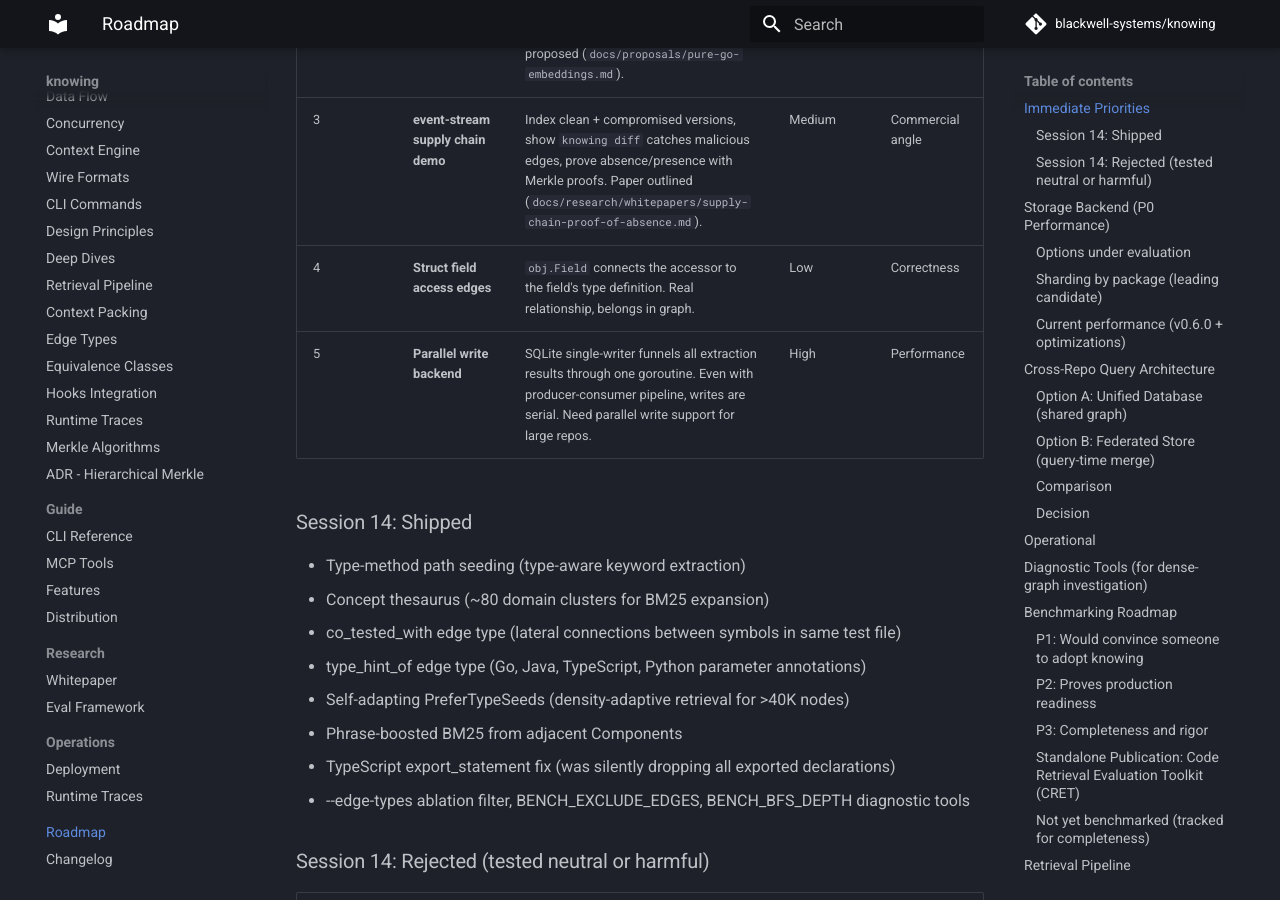
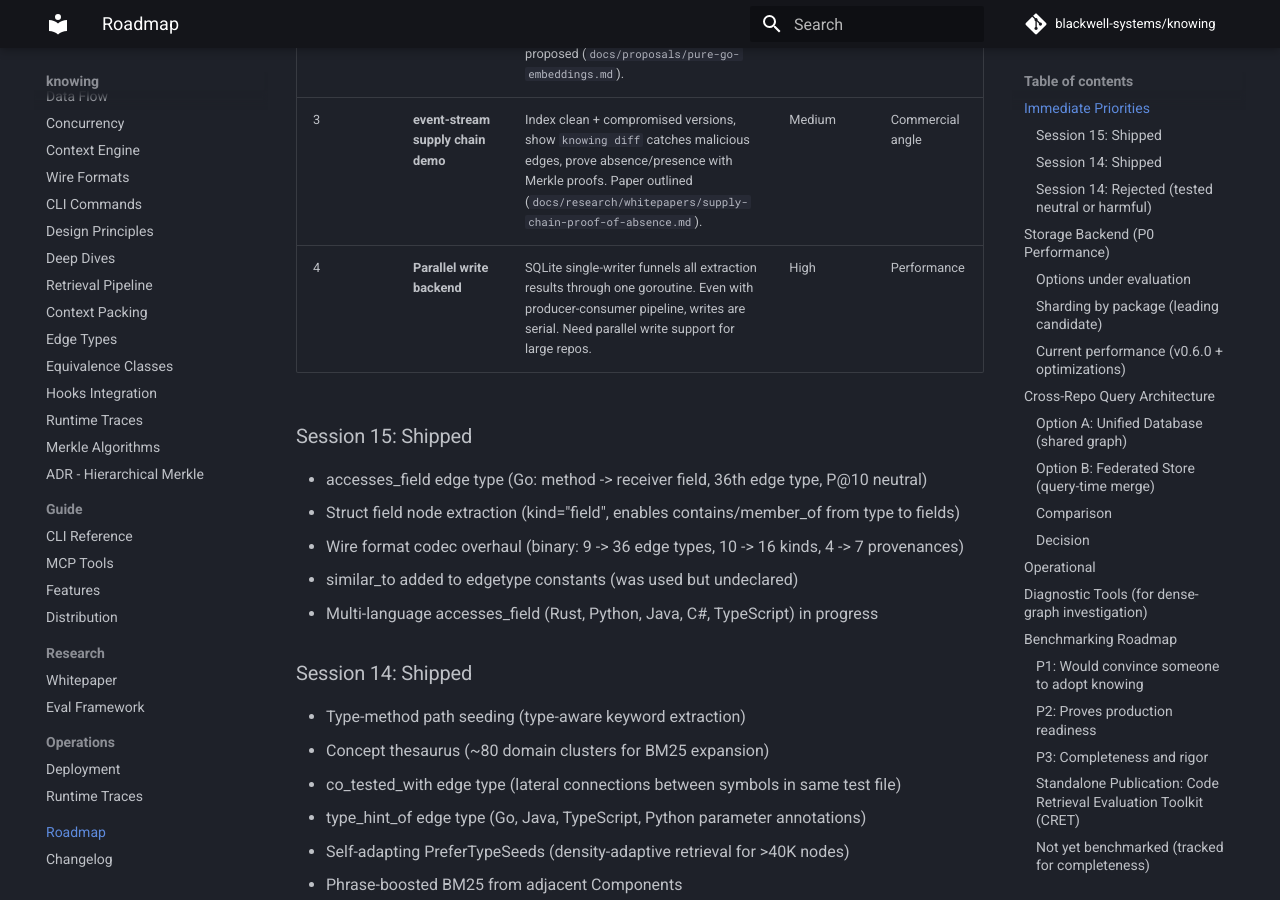
Before and after one commit to blackwell-systems/knowing, an MkDocs documentation site: the page built from docs/roadmap.md, in a window 1280 px wide and 900 px high, scrolled down 561 px. Built offline with MkDocs 1.6.1 and Material for MkDocs 9.7.7, drawn with Linux system fonts in a browser that asks for light colours; comment, search, counter and statistics services are not loaded.

Commit message:
docs: update roadmap (struct field edges shipped, session 15 section)

```diff
--- a/docs/roadmap.md
+++ b/docs/roadmap.md
@@ -9,8 +9,15 @@ What's shipped is in the [changelog](CHANGELOG.md). This document covers what's
 | 1 | **Real users** | Everything else is validated by benchmarks, not usage. Task memory compounds with use. | Ongoing | - |
 | 2 | **Local embeddings (Channel 6)** | Lightweight local embedding model embeds task descriptions and symbol signatures into shared vector space. Bridges vocabulary gap completely: "custom migration operation" finds `Operation.state_forwards` via semantic similarity. Pure Go inference proposed (`docs/proposals/pure-go-embeddings.md`). | High (3-4 days) | +5-15% P@10 |
 | 3 | **event-stream supply chain demo** | Index clean + compromised versions, show `knowing diff` catches malicious edges, prove absence/presence with Merkle proofs. Paper outlined (`docs/research/whitepapers/supply-chain-proof-of-absence.md`). | Medium | Commercial angle |
-| 4 | **Struct field access edges** | `obj.Field` connects the accessor to the field's type definition. Real relationship, belongs in graph. | Low | Correctness |
-| 5 | **Parallel write backend** | SQLite single-writer funnels all extraction results through one goroutine. Even with producer-consumer pipeline, writes are serial. Need parallel write support for large repos. | High | Performance |
+| 4 | **Parallel write backend** | SQLite single-writer funnels all extraction results through one goroutine. Even with producer-consumer pipeline, writes are serial. Need parallel write support for large repos. | High | Performance |
+
+### Session 15: Shipped
+
+- accesses_field edge type (Go: method -> receiver field, 36th edge type, P@10 neutral)
+- Struct field node extraction (kind="field", enables contains/member_of from type to fields)
+- Wire format codec overhaul (binary: 9 -> 36 edge types, 10 -> 16 kinds, 4 -> 7 provenances)
+- similar_to added to edgetype constants (was used but undeclared)
+- Multi-language accesses_field (Rust, Python, Java, C#, TypeScript) in progress
 
 ### Session 14: Shipped
 
```
